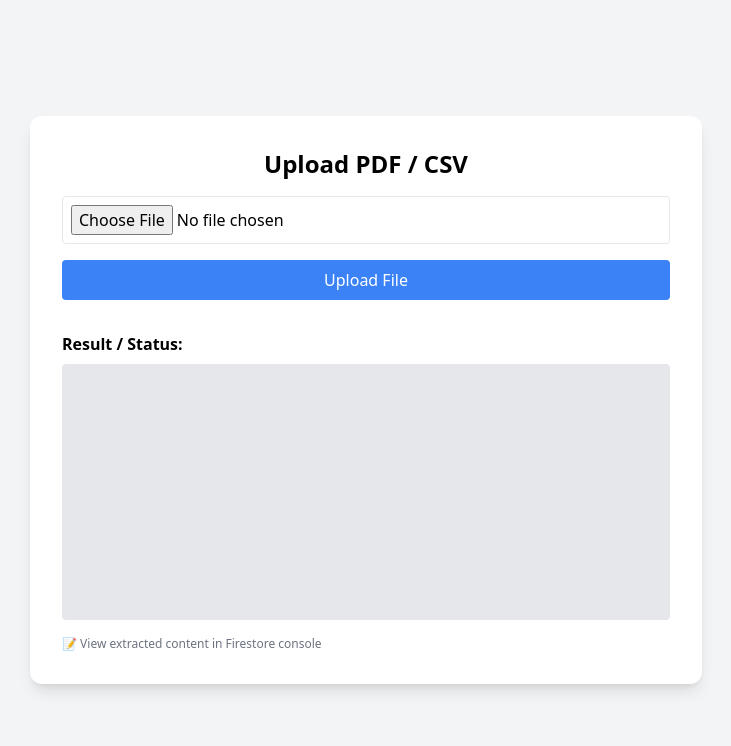
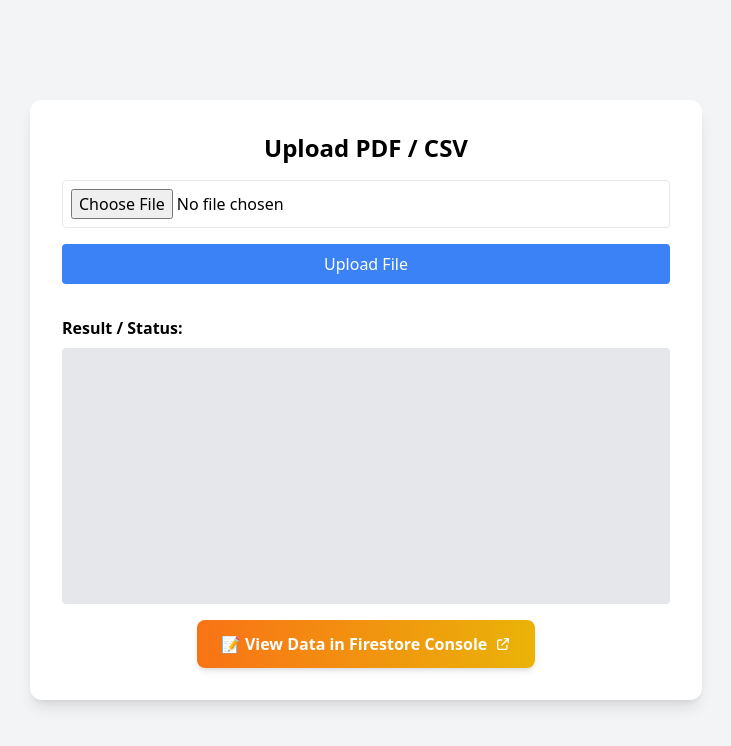
Before and after one commit to saurabhk9919/pdf-csv-to-JSON, a website: page public/index.html in a window 1280 px wide. Shown: the whole page, without its empty margins (274-1005 px from the left). Drawn offline with nearby package versions, Linux system fonts and the light colour scheme.

Commit message:
Added Some more Features

```diff
--- a/public/index.html
+++ b/public/index.html
@@ -15,7 +15,6 @@
 
     <div class="mb-4">
       <input type="file" id="fileInput" class="mb-4 w-full border p-2 rounded" />
-
       <button onclick="uploadFile()"
         class="bg-blue-500 text-white px-4 py-2 rounded w-full hover:bg-blue-600 mb-2">
         Upload File
@@ -27,8 +26,15 @@
     <pre id="result"
       class="mt-2 bg-gray-200 p-3 rounded text-sm overflow-auto h-64 whitespace-pre-wrap break-words"></pre>
 
-    <div class="mt-4 text-xs text-gray-500">
-      <p>📝 View extracted content in Firestore console</p>
+    <div class="mt-4 text-center">
+      <a href="https://console.firebase.google.com/project/extracter-project/firestore"
+         target="_blank"
+         class="inline-flex items-center gap-2 bg-gradient-to-r from-orange-500 to-yellow-500 text-white px-6 py-3 rounded-lg font-semibold hover:from-orange-600 hover:to-yellow-600 transition-all shadow-md hover:shadow-lg">
+        📝 View Data in Firestore Console
+        <svg class="w-4 h-4" fill="none" stroke="currentColor" viewBox="0 0 24 24">
+          <path stroke-linecap="round" stroke-linejoin="round" stroke-width="2" d="M10 6H6a2 2 0 00-2 2v10a2 2 0 002 2h10a2 2 0 002-2v-4M14 4h6m0 0v6m0-6L10 14"/>
+        </svg>
+      </a>
     </div>
 
   </div>
--- a/public/script.js
+++ b/public/script.js
@@ -20,8 +20,7 @@ async function uploadFile() {
       body: formData,
       timeout: 120000 // 2 minute timeout
     });
-
-    const data = await response.json();
+  const data = await response.json();
 
     if (!response.ok) {
       resultDiv.textContent = "Error: " + JSON.stringify(data, null, 2);
```
